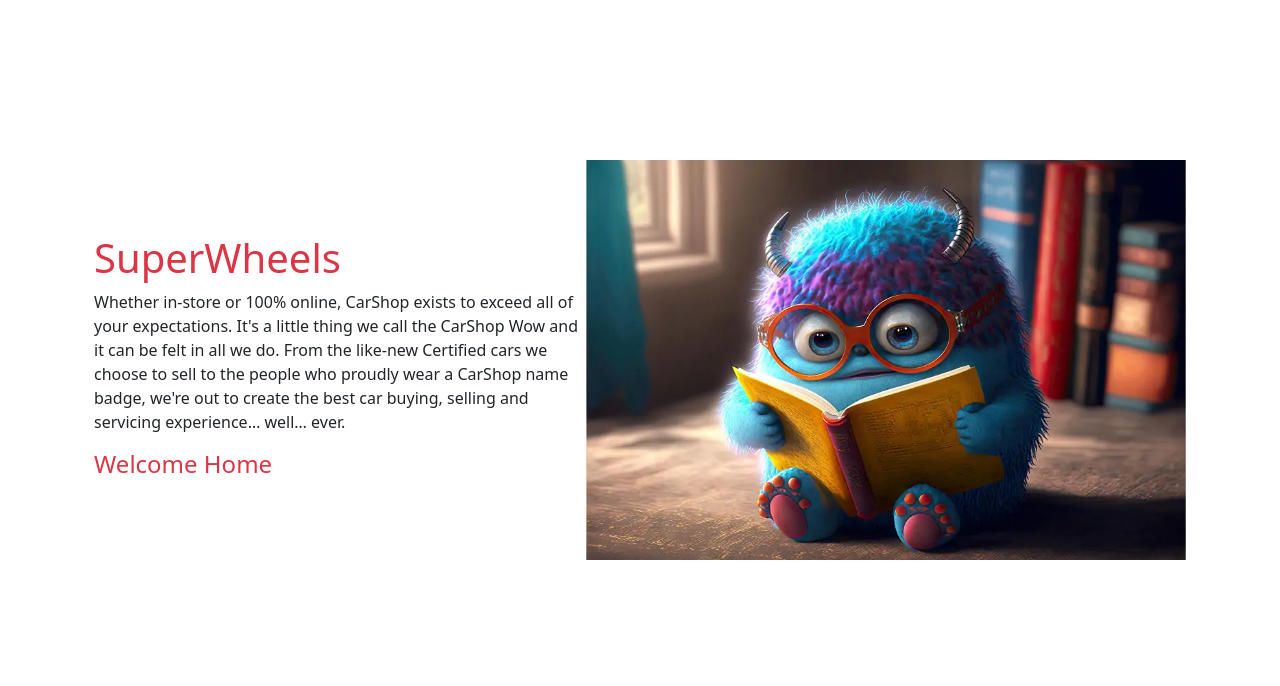
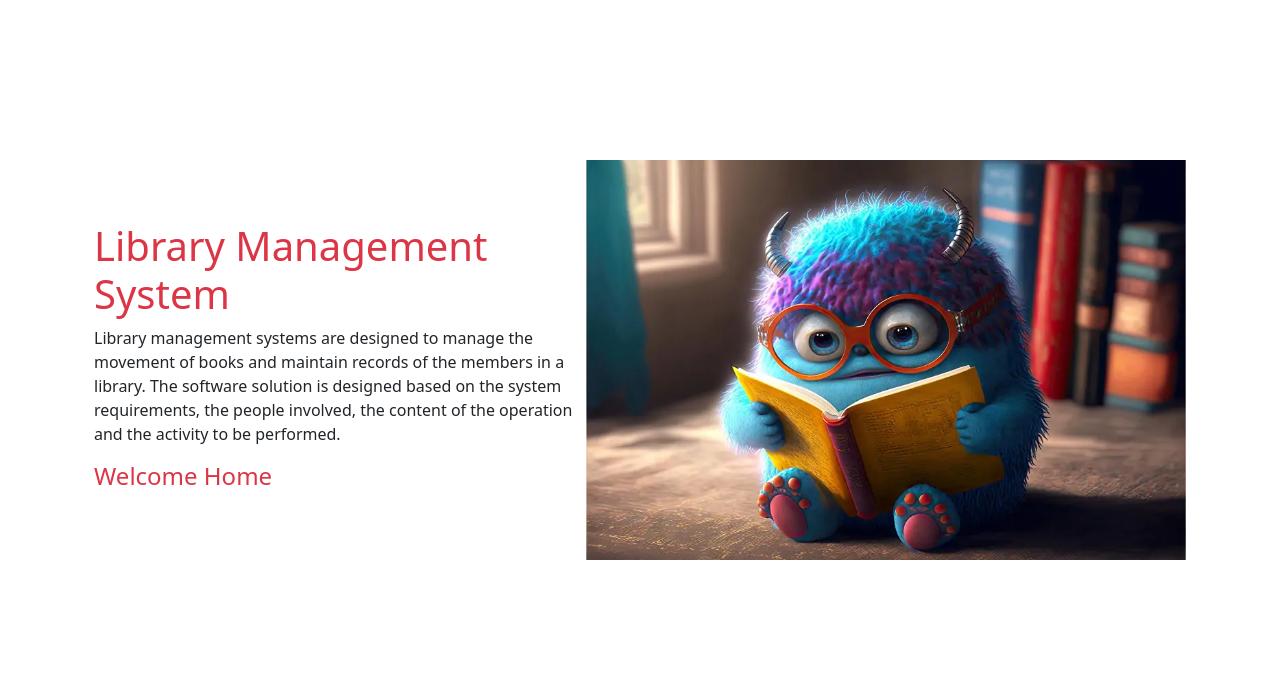
Before and after one commit to Enamul-Haque-Shojib/library_management_system, a Django app: a page that uses core/templates/index.html in a window 1280 px wide. Shown: the part 56-742 px from the top of the page. Run offline with Django 4.2, Linux system fonts and the light colour scheme; data comes from the database, SQL or seed files in the repository.

Commit message:
banner added

```diff
--- a/core/templates/index.html
+++ b/core/templates/index.html
@@ -6,8 +6,8 @@
 
 <div class="d-flex flex-row justify-content-evenly align-items-center container banner-page">
   <div>
-      <h1 class="text-danger">SuperWheels</h1>
-      <p>Whether in-store or 100% online, CarShop exists to exceed all of your expectations. It's a little thing we call the CarShop Wow and it can be felt in all we do. From the like-new Certified cars we choose to sell to the people who proudly wear a CarShop name badge, we're out to create the best car buying, selling and servicing experience… well… ever.</p>
+      <h1 class="text-danger">Library Management System</h1>
+      <p>Library management systems are designed to manage the movement of books and maintain records of the members in a library. The software solution is designed based on the system requirements, the people involved, the content of the operation and the activity to be performed.</p>
       <h4 class="text-danger">Welcome Home</h4>
   </div>
   <div>
```
Also changed, not shown: media/uploads/cartoon1.jpg (deleted), media/uploads/comedy1.jpg (deleted), media/uploads/comedy2.jpeg (deleted), media/uploads/english1.jpg (deleted), media/uploads/history1.jpg (deleted), media/uploads/mathe1.jpg (deleted), media/uploads/mathe2.jpg (deleted), media/uploads/story.webp (deleted).
